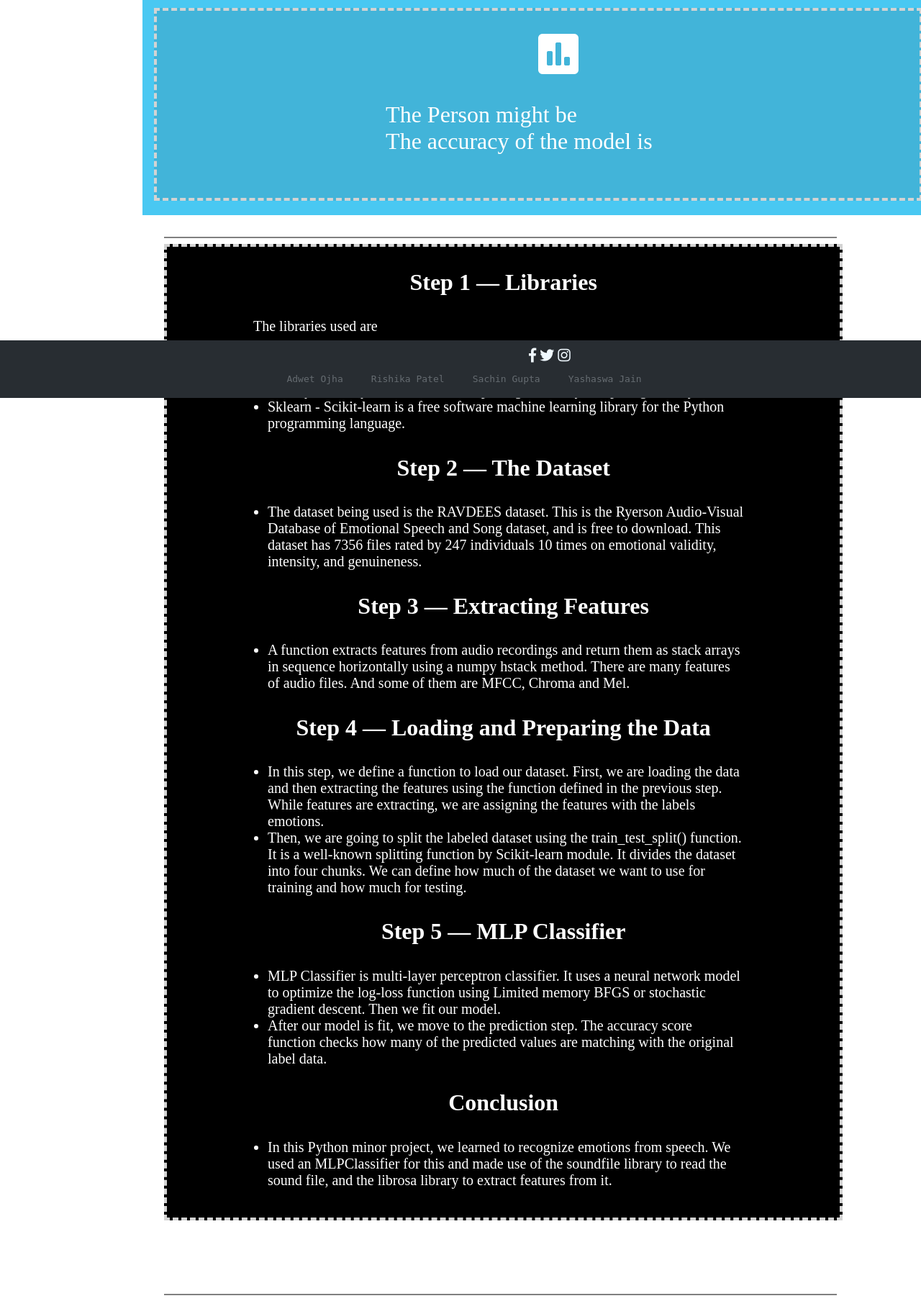
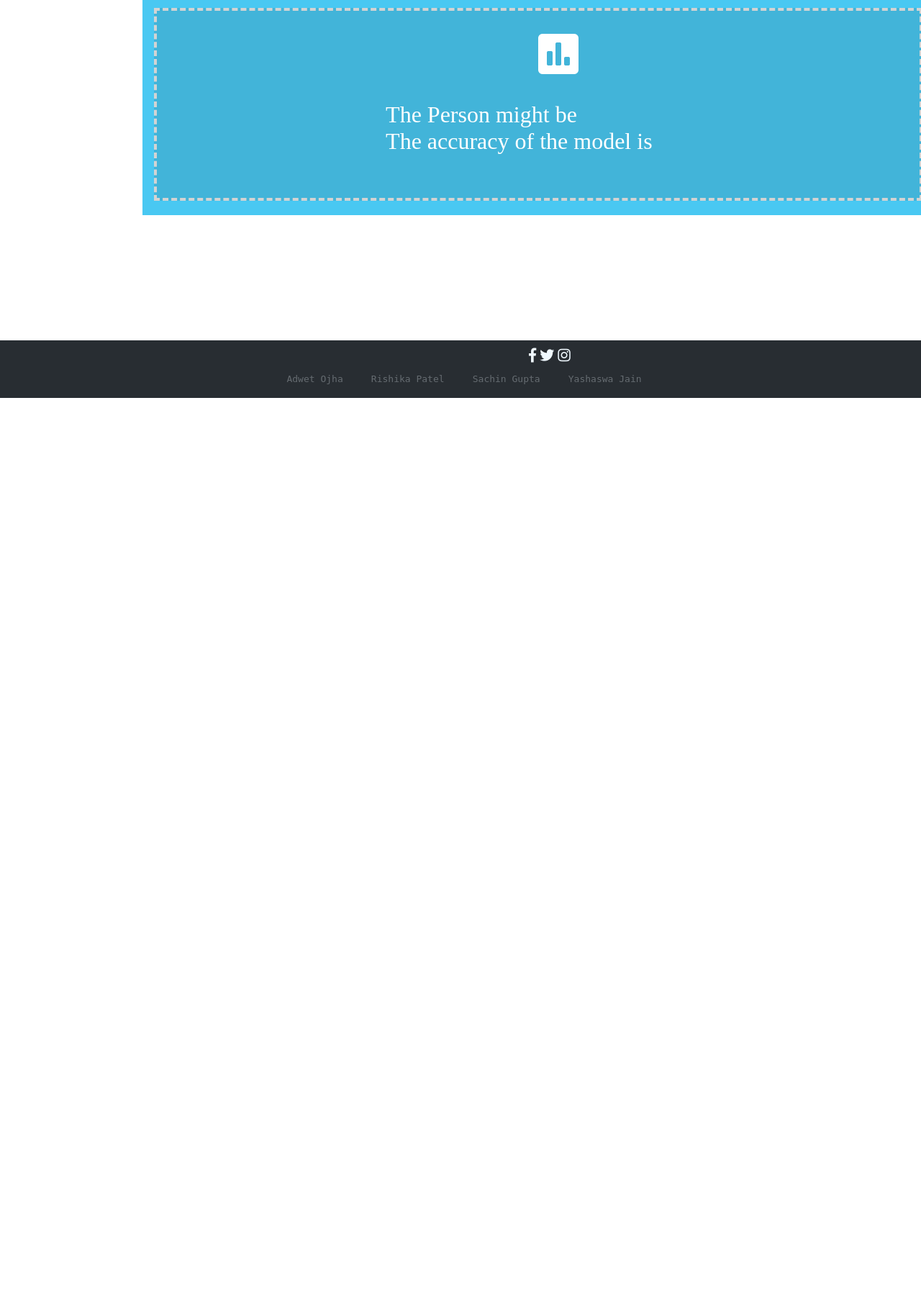
Before and after one commit to Rishika9/SpeechToEmotionRecognition, a PHP site: page /upload.php in a window 1280 px wide; the page is wider, and only the part inside the window is pictured. Shown: the part 247-2055 px from the top of that part at 72% size. After the commit the page ends 800 px from the top of that part, so only its background shows below. Run offline with PHP 8.4, Linux system fonts and the light colour scheme; data that the repository does not hold is empty; some libraries are stand-ins or nearby versions.

Commit message:
Final commit

```diff
--- a/index.php
+++ b/index.php
@@ -1,4 +1,5 @@
 <?php
+// Running the python file using the shell command on terminal on backend
 $output="";
 $command = escapeshellcmd('python abc.py &');
   $output = shell_exec($command);
@@ -21,6 +22,7 @@
 
     </h2>
   </div>
+  <!-- form to take the user's input-->
   <form action="upload.php" method="post" enctype="multipart/form-data">
     <div class=" box1">
       <div class="box2">
@@ -33,6 +35,7 @@
     </div>
   </form>
   <hr class="hr" style="height:2px;border-width:0;color:gray;background-color:gray">
+  <!-- Steps on which the MLP Classifier is working -->
   <div class="box">
   <h1 id="a4dc" class="steps" data-selectable-paragraph="">Step 1 — Libraries</h1>
   <div class="cont">
@@ -67,6 +70,7 @@
 
 <hr class="hr" style="height:2px;border-width:0;color:gray;background-color:gray">
 
+<!-- footer -->
   <div class="footer-dark">
         <footer>
           <div class="container-fluid" style="font-size: 20px;">
--- a/upload.php
+++ b/upload.php
@@ -1,4 +1,5 @@
 <?php
+// Establishing connection with the database
 $conn=mysqli_connect('localhost','root','','audiolibdb');
 if(!$conn)
 {
@@ -6,19 +7,22 @@
 }
 $query="select * from audios";
 $result=mysqli_query($conn,$query);
+// Mainting the count of the no. of tuples
 $count=mysqli_num_rows($result)+1;
 $ans1="";
 $ans2="";
 if(isset($_POST['save_audio']) && $_POST['save_audio']=="Upload Audio")
 {
-
+// Appending the count to the starting of the filename so that incoming file gets stored at the end
   $dir='uploads/'.(string)$count;
   $audio_path=$dir.basename($_FILES['audioFile']['name']);
+  // Storing the file in the desired path
   if(move_uploaded_file($_FILES['audioFile']['tmp_name'],$audio_path)){
     saveAudio($audio_path);
+    // Running the python file using the shell command on terminal
     $command = escapeshellcmd('python def.py &');
       $output = shell_exec($command);
-
+    // Splitting the output in 2 variables ans1 and ans2
         $s="";
         for($i=0;$i<strlen($output);$i++)
         {
@@ -34,6 +38,7 @@
         $ans2=$s;
   }
 }
+// Function to store filename in database
 function saveAudio($fileName){
   $conn=mysqli_connect('localhost','root','','audiolibdb');
   if(!$conn)
@@ -65,6 +70,7 @@
         <p class="mono">Note : The soundfile must be a monotone. Monotone refers to a sound, for example music or speech, that has a single unvaried tone.</p>
       </h2>
     </div>
+    <!-- Displaying the output -->
     <div class=" box1">
       <div class="box2">
         <div class="image">
@@ -76,40 +82,8 @@
           </div>
       </div>
     </div>
-    <hr class="hr" style="height:2px;border-width:0;color:gray;background-color:gray">
-    <div class="box">
-    <h1 id="a4dc" class="steps" data-selectable-paragraph="">Step 1 — Libraries</h1>
-    <div class="cont">
-    <p id="a495">The libraries used are <ul><li>Soundfile - Soundfile is an audio library. It can read and write sound files.</li><li>Librosa - It is a python library for analyzing audio and music.</li><li>NumPy - NumPy is the fundamental package for array computing with Python.</li><li>Sklearn - Scikit-learn is a free software machine learning library for the Python programming language.</li></ul></p>
-    </div>
-    <h1 id="a4dc" class="steps" data-selectable-paragraph="">Step 2 — The Dataset</h1>
-    <div class="cont">
-    <p id="a495"><ul><li>The dataset being used is the RAVDEES dataset. This is the Ryerson Audio-Visual Database of Emotional Speech and Song dataset, and is free to download. This dataset has 7356 files rated by 247 individuals 10 times on emotional validity, intensity, and genuineness.</li></ul></p>
-    </div>
-    <h1 id="a4dc" class="steps" data-selectable-paragraph="">Step 3 — Extracting Features</h1>
-    <div class="cont">
-    <p id="a495"><ul><li>A function extracts features from audio recordings and return them as stack arrays in sequence horizontally using a numpy hstack method. There are many features of audio files. And some of them are MFCC, Chroma and Mel.</li></ul></p>
-    </div>
-    <h1 id="a4dc" class="steps" data-selectable-paragraph="">Step 4 — Loading and Preparing the Data</h1>
-    <div class="cont">
-    <p id="a495"><ul><li>In this step, we define a function to load our dataset. First, we are loading the data and then extracting the features using the function defined in the previous step. While features are extracting, we are assigning the features with the labels emotions.</li><li> Then, we are going to split the labeled dataset using the train_test_split() function. It is a well-known splitting function by Scikit-learn module. It divides the dataset into four chunks. We can define how much of the dataset we want to use for training and how much for testing.</li></ul></p>
-    </div>
-    <h1 id="a4dc" class="steps" data-selectable-paragraph="">Step 5 — MLP Classifier</h1>
-    <div class="cont">
-    <p id="a495"><ul><li>MLP Classifier is multi-layer perceptron classifier. It uses a neural network model to optimize the log-loss function using Limited memory BFGS or stochastic gradient descent. Then we fit our model.</li><li>After our model is fit, we move to the prediction step. The accuracy score function checks how many of the predicted values are matching with the original label data.</li></ul></p>
-    </div>
-    <h1 id="a4dc" class="final" data-selectable-paragraph="">Conclusion</h1>
-    <div class="cont">
-    <p id="a495"><ul><li>In this Python minor project, we learned to recognize emotions from speech. We used an MLPClassifier for this and made use of the soundfile library to read the sound file, and the librosa library to extract features from it.</li></ul></p>
-    </div>
-  </div>
-    <br>
-    <br>
-    <br>
-    <br>
 
-
-  <hr class="hr" style="height:2px;border-width:0;color:gray;background-color:gray">
+  <!-- Footer -->
     <div class="footer-dark">
           <footer>
             <div class="container-fluid" style="font-size: 20px;">
```
Also changed, not shown: 5 other files.
